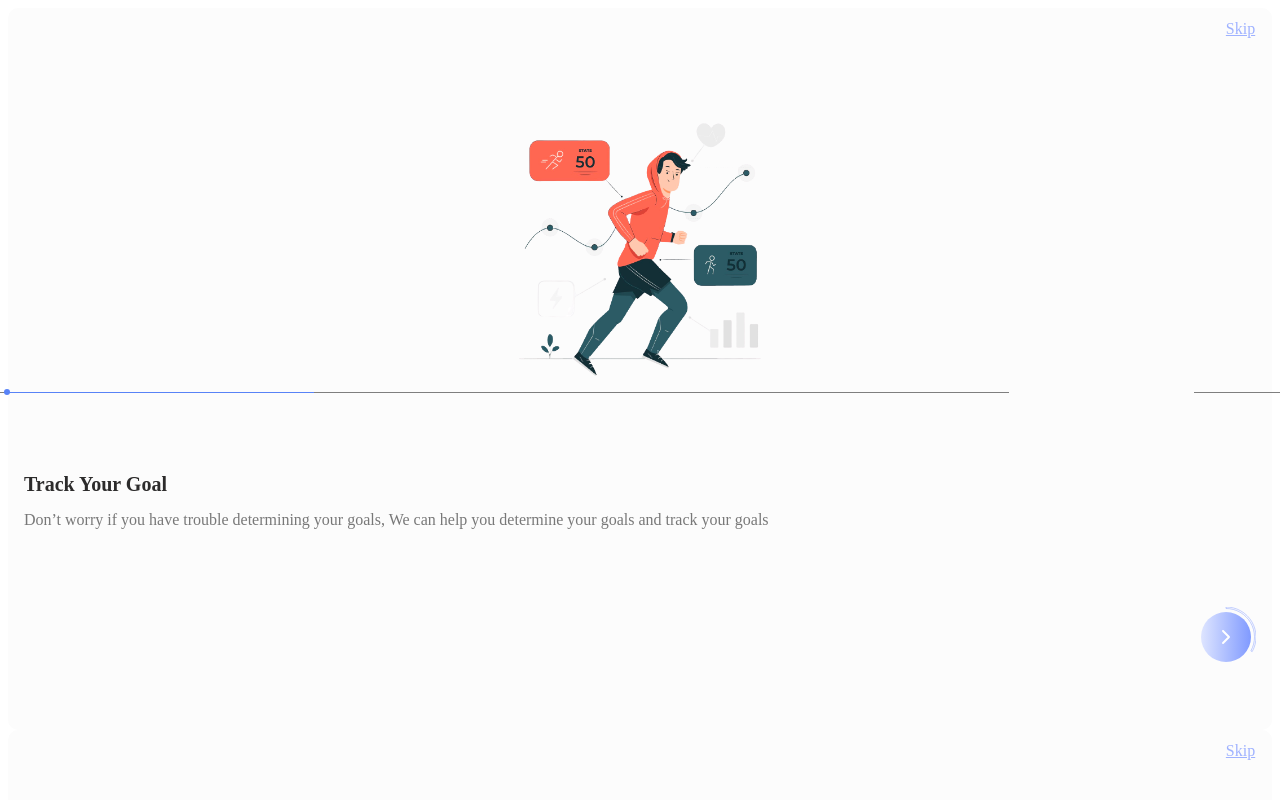
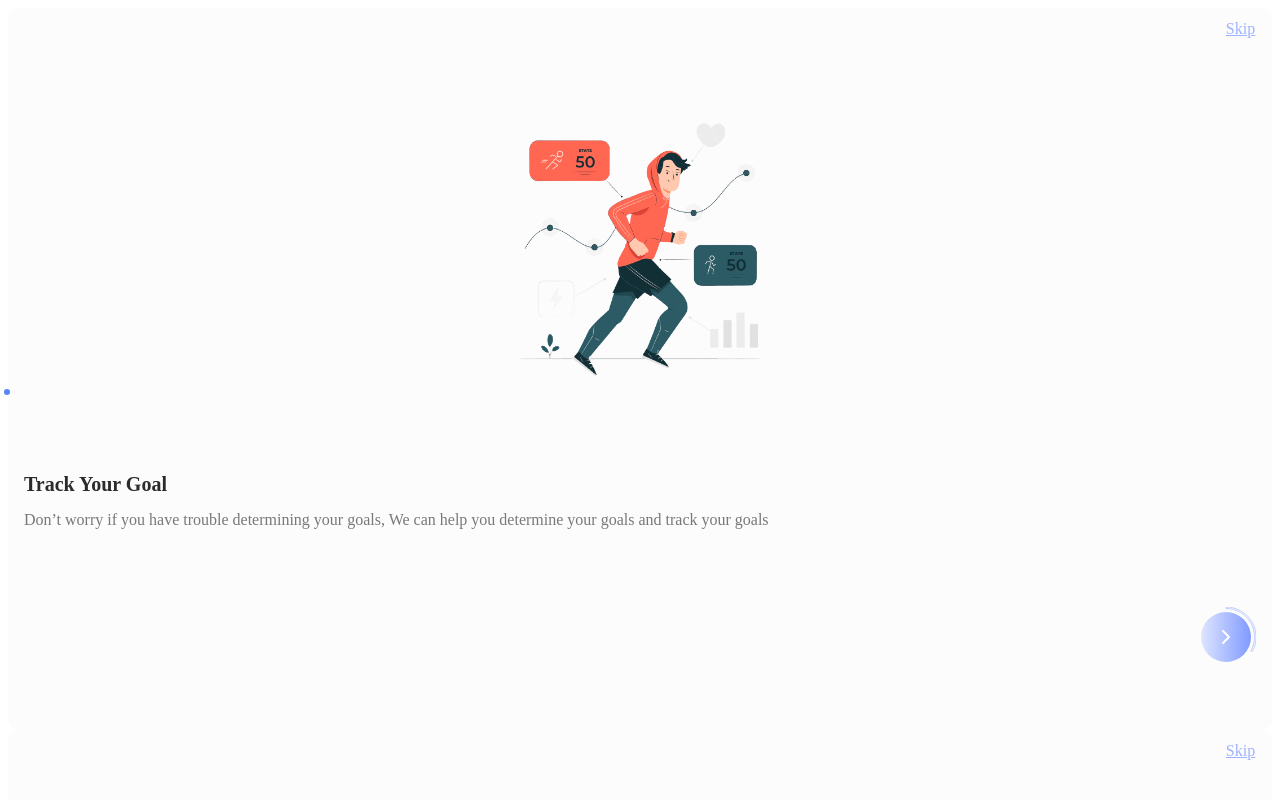
Before and after one commit to Ajdecoder/Dacoid_Assignment, a React (Vite) app: page / in a window 1280 px wide. Shown: the top 800 px of the page. Built offline with nearby package versions, Linux system fonts and the light colour scheme.

Commit message:
elements added

```diff
--- a/src/Components/androidLarge8.jsx
+++ b/src/Components/androidLarge8.jsx
@@ -26,8 +26,8 @@ function AndroidLarge8() {
           <span className="workout-tracker">Workout Tracker</span>
         </div>
         <div className="container-12">
-          <span className="good-job">􀙬 Good job</span>
-          <span className="less-then-320-cal">􀄩 less then 320cal</span>
+          <span className="good-job">Good job</span>
+          <span className="less-then-320-cal">less then 320cal</span>
         </div>
         <div className="container-8">
           <img className="union-1" src={unionIcon} alt="Union Icon" />
--- a/src/Components/androidLarge9.jsx
+++ b/src/Components/androidLarge9.jsx
@@ -110,8 +110,6 @@ function AndroidLarge9() {
           <img className="vector" src={vector4Icon} alt="Vector" />
         </div>
       </div>
-      <div className="line-6"></div>
-      <div className="line-15"></div>
       <div className="rectangle-4534"></div>
       <div className="ellipse-56"></div>
     </div>
```
